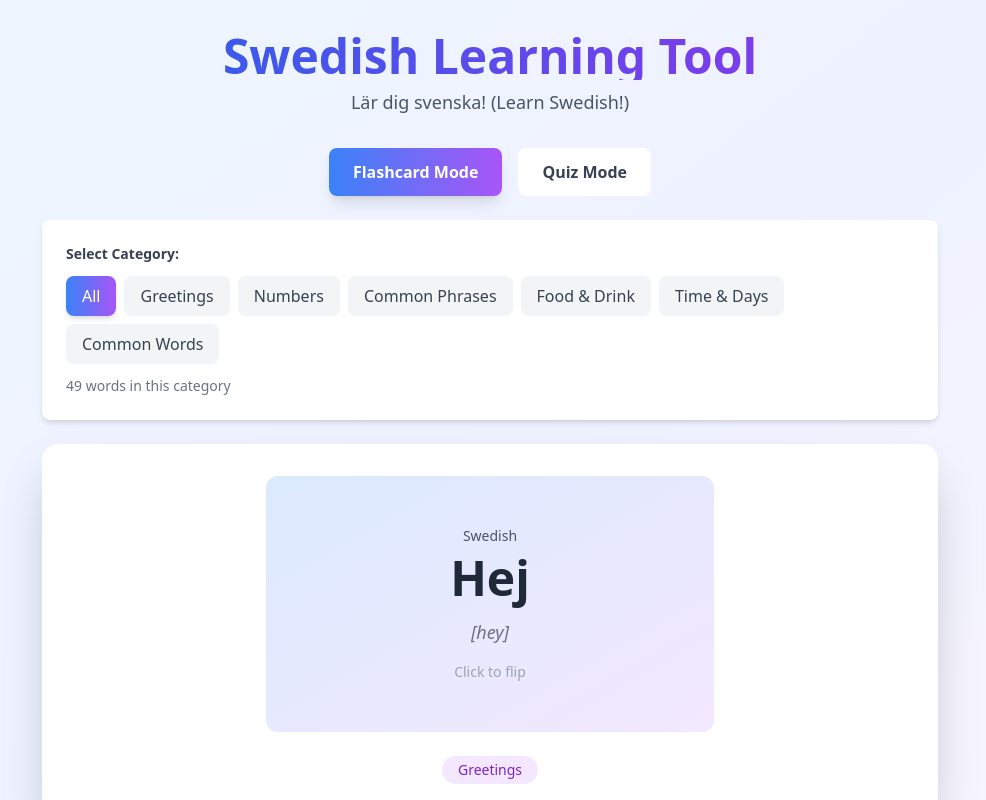
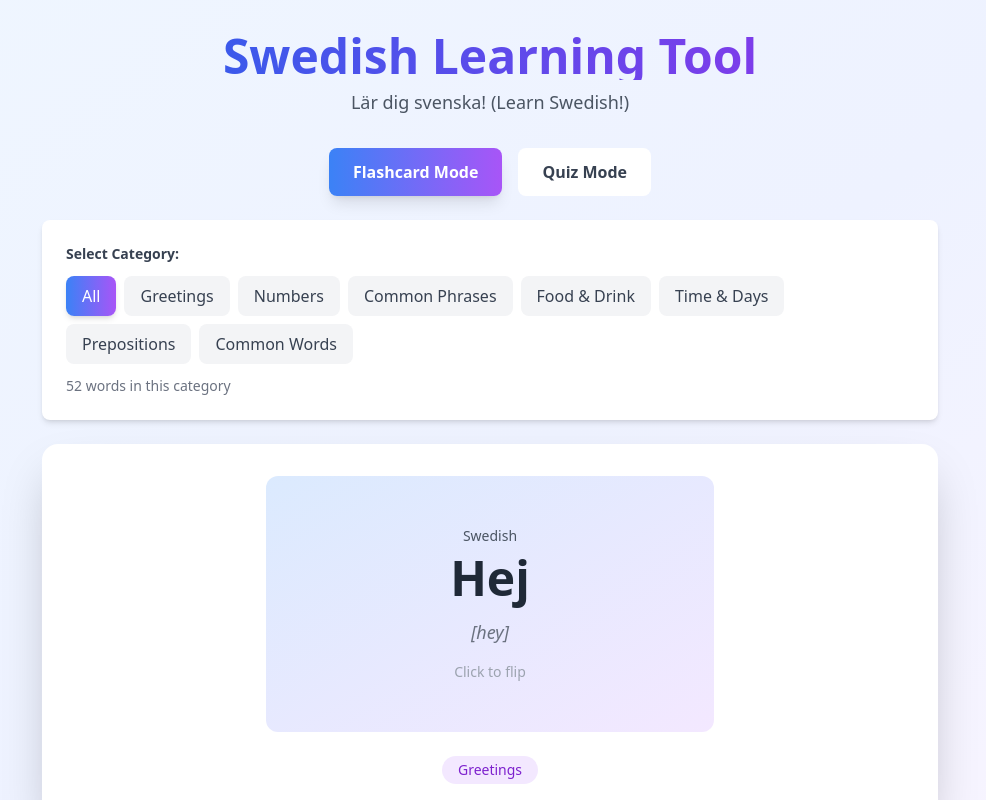
Before and after one commit to EstebanDalelR/estebandalelr.github.io, a Next.js app: page /tools/swedish in a window 1280 px wide. Shown: the top 800 px of the page, without its empty margins (150-1136 px from the left). Built offline with nearby package versions, Linux system fonts and the light colour scheme.

Commit message:
Add Swedish prepositions category with framför, under, bakom
https://claude.ai/code/session_01EEiGDXcfpoAUMeSnMxUDYW

```diff
--- a/app/tools/swedish/page.tsx
+++ b/app/tools/swedish/page.tsx
@@ -60,6 +60,11 @@ const vocabulary: Word[] = [
   { swedish: "Onsdag", english: "Wednesday", pronunciation: "oons-dahg", category: "Time & Days" },
   { swedish: "Torsdag", english: "Thursday", pronunciation: "torsh-dahg", category: "Time & Days" },
   { swedish: "Fredag", english: "Friday", pronunciation: "freh-dahg", category: "Time & Days" },
+
+  // Prepositions
+  { swedish: "Framför", english: "In front of", pronunciation: "fram-fur", category: "Prepositions" },
+  { swedish: "Under", english: "Under / Below", pronunciation: "un-der", category: "Prepositions" },
+  { swedish: "Bakom", english: "Behind", pronunciation: "bah-kom", category: "Prepositions" },
 
   // Common Words
   { swedish: "Ja", english: "Yes", pronunciation: "yah", category: "Common Words" },
```
